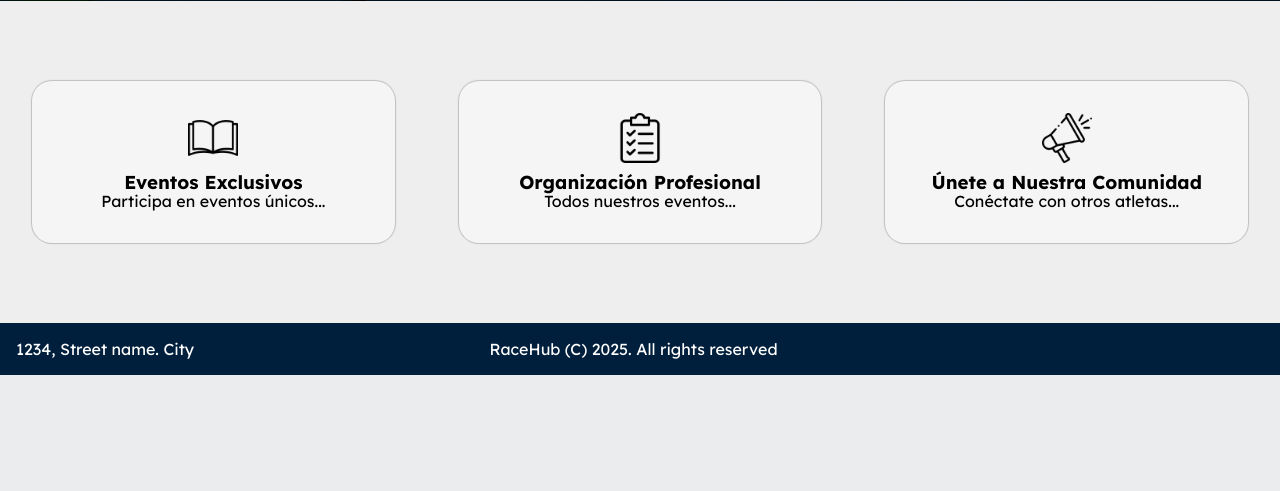
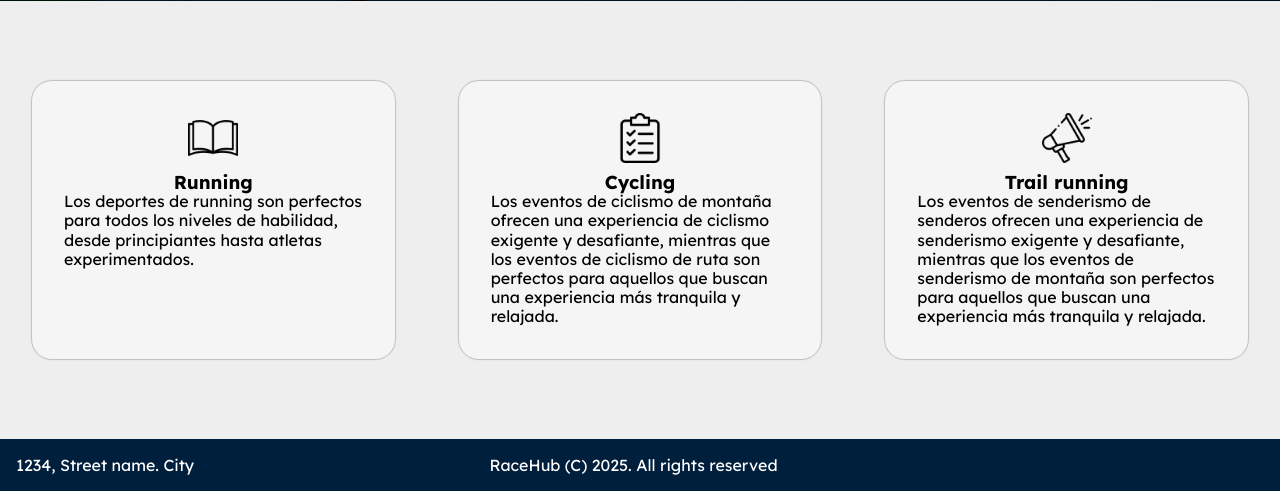
Before and after one commit to Jfranbm04/racehub, a Symfony app: template backend/templates/main/index.html.twig in a window 1280 px wide. Shown: the part 863-1354 px from the top of the page. Before the commit the page ends 1238 px from the top, so only its background shows below. Run offline with Twig, Linux system fonts and the light colour scheme; the template is opened without the code that fills it, so the values that code supplies are empty; some libraries are stand-ins or nearby versions; some web fonts are replaced.

Commit message:
Update texto companyInfo in index.html.twig

```diff
--- a/backend/templates/main/index.html.twig
+++ b/backend/templates/main/index.html.twig
@@ -251,18 +251,18 @@
         <div class="companyInfo">
             <div>
                 <img src="{{ asset('images/book.png') }}" alt="Información">
-                <h3>Eventos Exclusivos</h3>
-                <p>Participa en eventos únicos...</p>
+                <h3>Running</h3>
+                <p>Los deportes de running son perfectos para todos los niveles de habilidad, desde principiantes hasta atletas experimentados.</p>
             </div>
             <div>
                 <img src="{{ asset('images/clipboard.png') }}" alt="Organización">
-                <h3>Organización Profesional</h3>
-                <p>Todos nuestros eventos...</p>
+                <h3>Cycling</h3>
+                <p>Los eventos de ciclismo de montaña ofrecen una experiencia de ciclismo exigente y desafiante, mientras que los eventos de ciclismo de ruta son perfectos para aquellos que buscan una experiencia más tranquila y relajada.</p>
             </div>
             <div>
                 <img src="{{ asset('images/megaphone.png') }}" alt="Comunidad">
-                <h3>Únete a Nuestra Comunidad</h3>
-                <p>Conéctate con otros atletas...</p>
+                <h3>Trail running</h3>
+                <p>Los eventos de senderismo de senderos ofrecen una experiencia de senderismo exigente y desafiante, mientras que los eventos de senderismo de montaña son perfectos para aquellos que buscan una experiencia más tranquila y relajada.</p>
             </div>
         </div>
     </main>
```
